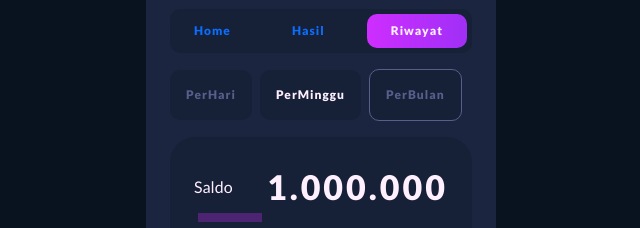
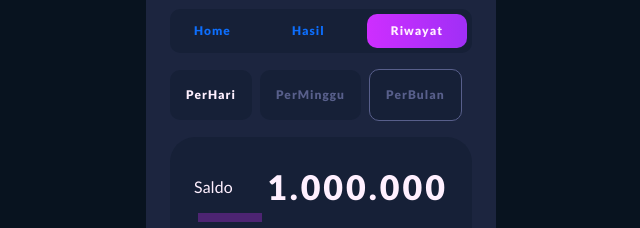
Before and after one commit to beni-hamdaniansyah/beni-hamdaniansyah.github.io, a plain HTML site: page riwayat.html in a window 1280 px wide. Shown: the part 268-496 px from the top of the page, 319-959 px from the left. Drawn offline with nearby package versions, Linux system fonts and the light colour scheme.

Commit message:
Update riwayat.html

```diff
--- a/riwayat.html
+++ b/riwayat.html
@@ -35,8 +35,8 @@
         </div>
 
         <div class="d-flex flex-row mt-3 mx-2 align-items-center">
-            <span class="filter px-3 py-3 mr-2">PerHari</span>
-            <span class="filter px-3 py-3 mr-2 filter-active">PerMinggu</span>
+            <span class="filter px-3 py-3 mr-2 filter-active">PerHari</span>
+            <span class="filter px-3 py-3 mr-2">PerMinggu</span>
             <span class="add-filter px-3 py-3">PerBulan</span>
         </div>
 
```
